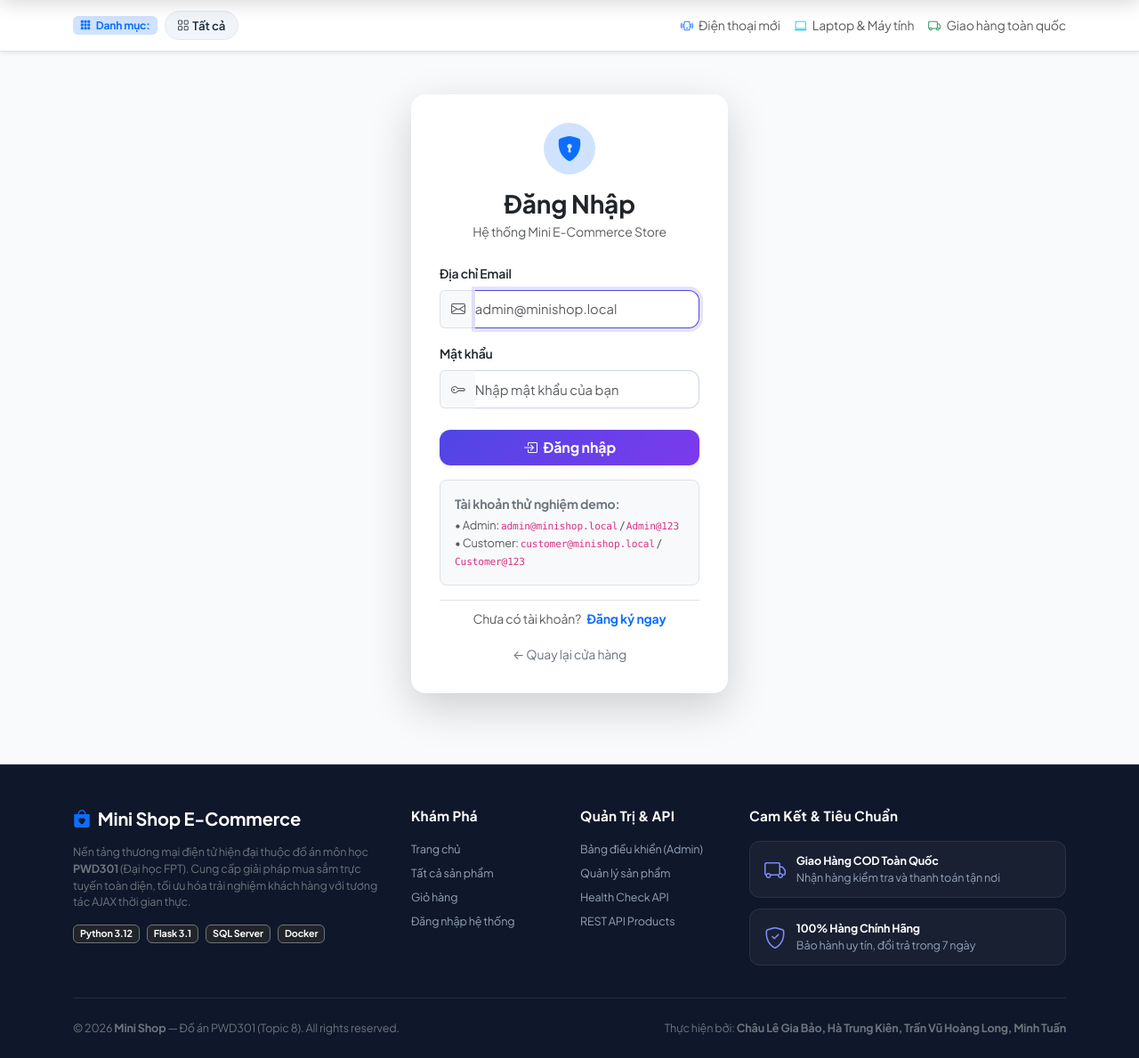
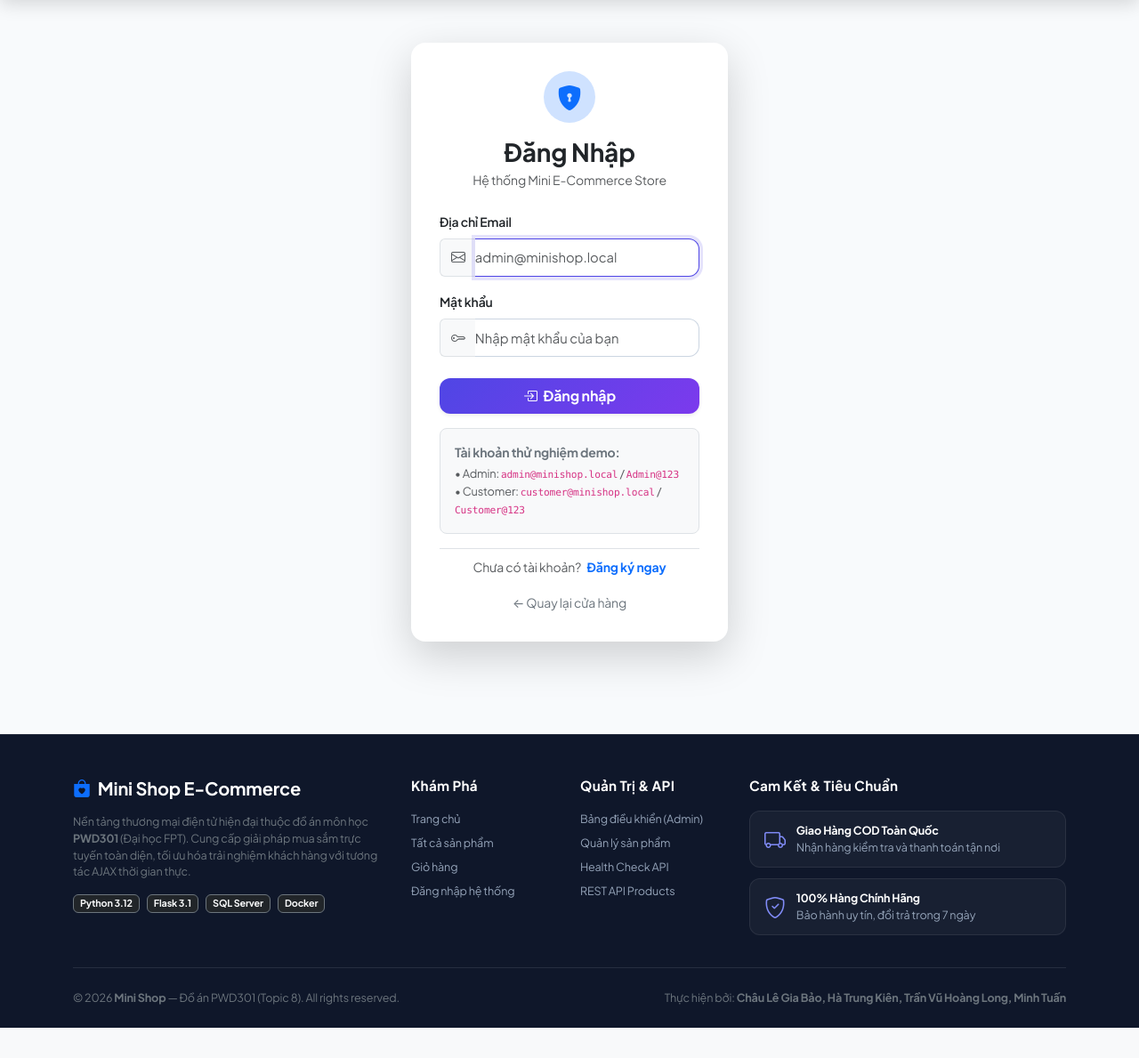
Before and after one commit to ChauLeGiaBao/MiniEcommerce-PWD301, a Flask app: a page that uses app/templates/base.html in a window 1280 px wide. Shown: the part 71-1260 px from the top of the page at 89% size. After the commit the page ends 1226 px from the top, so only its background shows below. Run offline with Flask 3, Linux system fonts and the light colour scheme.

Commit message:
refactor(ui): remove secondary category topbar below main navigation

```diff
--- a/app/static/css/style.css
+++ b/app/static/css/style.css
@@ -639,41 +639,8 @@ main.container {
 }
 
 /* ==========================================================================
-   CATEGORY TOPBAR & QUICK ACCESS (HEADER & HOMEPAGE)
+   HOMEPAGE FEATURED CATEGORIES
    ========================================================================== */
-.category-topbar {
-    background: #ffffff;
-    border-bottom: 1px solid var(--gray-200);
-}
-
-.cat-chip {
-    display: inline-flex;
-    align-items: center;
-    padding: 0.35rem 0.85rem;
-    font-size: 0.825rem;
-    font-weight: 600;
-    color: var(--gray-700);
-    background-color: var(--gray-100);
-    border: 1px solid var(--gray-200);
-    border-radius: var(--radius-full);
-    text-decoration: none;
-    transition: all 0.2s cubic-bezier(0.4, 0, 0.2, 1);
-    white-space: nowrap;
-}
-
-.cat-chip:hover {
-    color: var(--primary);
-    background-color: var(--primary-light);
-    border-color: var(--primary);
-    transform: translateY(-1px);
-}
-
-.cat-chip.active {
-    color: #ffffff !important;
-    background: var(--gradient-primary) !important;
-    border-color: var(--primary) !important;
-    box-shadow: 0 2px 8px rgba(79, 70, 229, 0.35);
-}
 
 .category-feature-card {
     background: #ffffff;
--- a/app/templates/base.html
+++ b/app/templates/base.html
@@ -160,49 +160,8 @@
         </div>
     </nav>
 
-    {% if not request.path.startswith('/admin') and request.endpoint != 'shop.product_detail' %}
-    <!-- Category Sub-Navigation Bar at Top of Website (Đầu web) -->
-    <div class="category-topbar bg-white border-bottom shadow-sm mb-4">
-        <div class="container d-flex align-items-center justify-content-between flex-wrap gap-2 py-2">
-            <div class="d-flex align-items-center gap-2 overflow-x-auto text-nowrap py-1">
-                <span class="badge bg-primary-subtle text-primary fw-bold px-2 py-1">
-                    <i class="bi bi-grid-3x3-gap-fill me-1"></i> Danh mục:
-                </span>
-                <a href="{{ url_for('shop.products') }}"
-                   class="cat-chip {{ 'active' if not request.args.get('category') and request.endpoint == 'shop.products' else '' }}">
-                    <i class="bi bi-grid me-1"></i> Tất cả
-                </a>
-                {% for cat in nav_categories %}
-                    {% set is_active = (request.args.get('category')|string == cat.MADANHMUC|string and request.endpoint == 'shop.products') %}
-                    <a href="{{ url_for('shop.products', category=cat.MADANHMUC) }}"
-                       class="cat-chip {{ 'active' if is_active else '' }}">
-                        {% if 'điện thoại' in cat.TENDM|lower %}
-                            <i class="bi bi-phone text-primary me-1"></i>
-                        {% elif 'laptop' in cat.TENDM|lower or 'máy tính' in cat.TENDM|lower %}
-                            <i class="bi bi-laptop text-info me-1"></i>
-                        {% elif 'nam' in cat.TENDM|lower %}
-                            <i class="bi bi-person text-success me-1"></i>
-                        {% elif 'nữ' in cat.TENDM|lower %}
-                            <i class="bi bi-gender-female text-danger me-1"></i>
-                        {% else %}
-                            <i class="bi bi-tag text-secondary me-1"></i>
-                        {% endif %}
-                        {{ cat.TENDM }}
-                    </a>
-                {% endfor %}
-            </div>
-
-            <div class="d-none d-lg-flex align-items-center gap-3 small text-muted">
-                <span><i class="bi bi-phone-vibrate text-primary me-1"></i> Điện thoại mới</span>
-                <span><i class="bi bi-laptop text-info me-1"></i> Laptop & Máy tính</span>
-                <span><i class="bi bi-truck text-success me-1"></i> Giao hàng toàn quốc</span>
-            </div>
-        </div>
-    </div>
-    {% endif %}
-
     <!-- Main Content Container -->
-    <main class="container">
+    <main class="container my-4">
         <!-- AJAX Cart Messages Notification Banner -->
         <div data-cart-messages aria-live="polite"></div>
 
```
Also changed, not shown: tests/test_products.py (+1 -1 lines).
